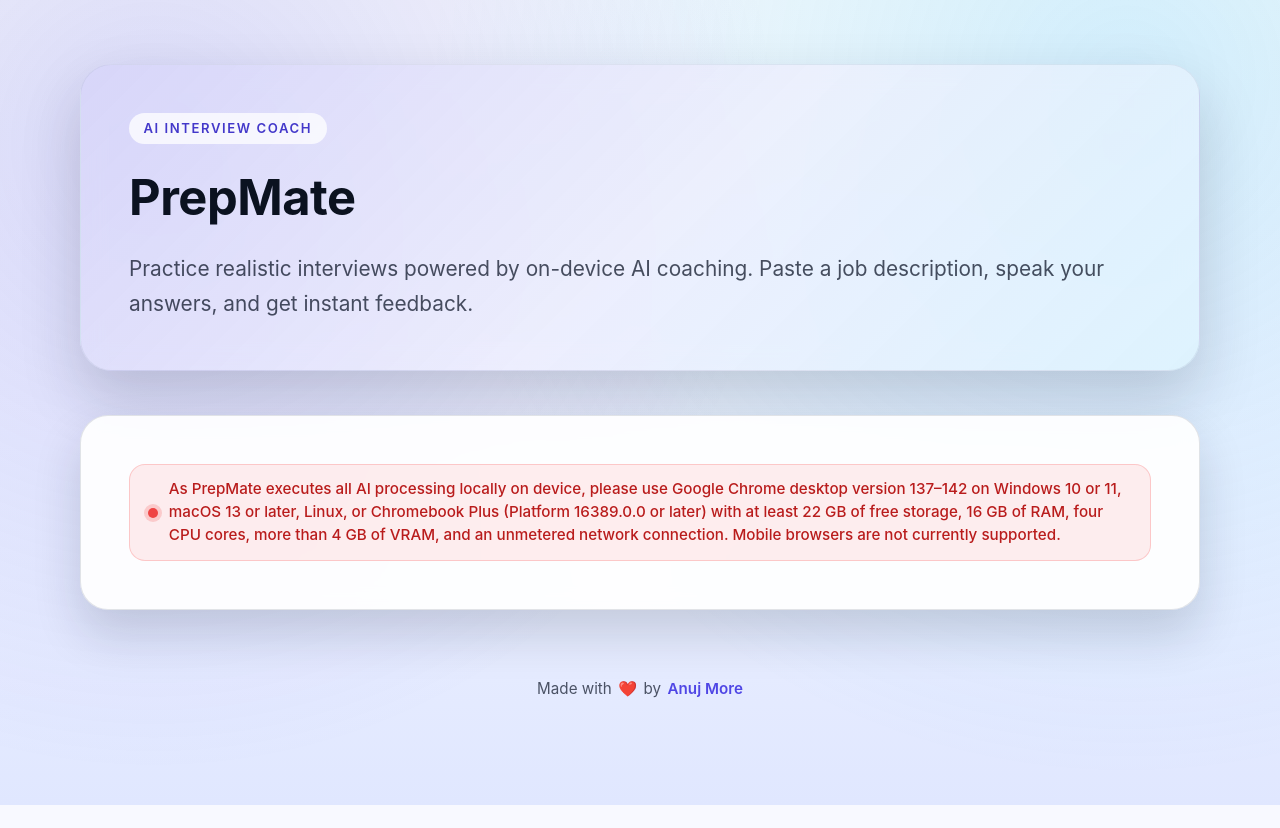
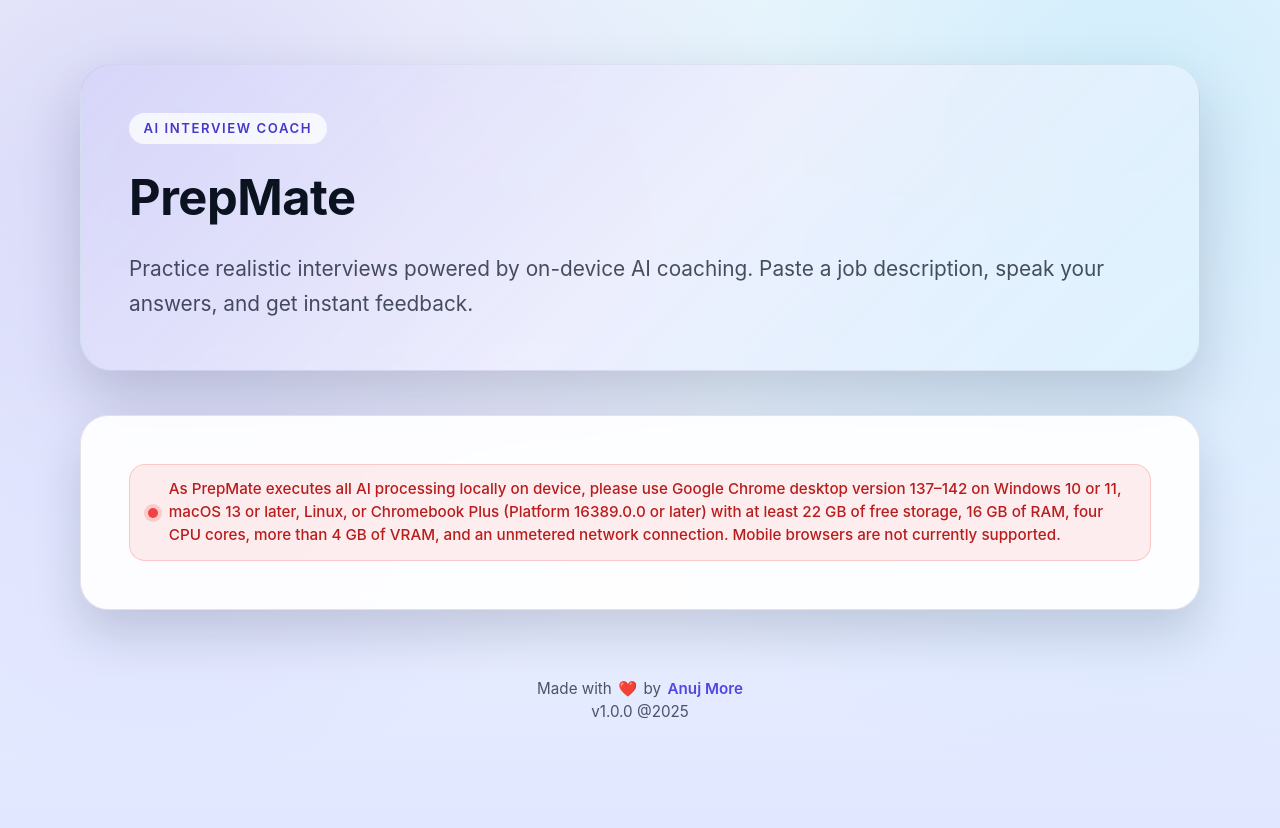
Before and after one commit to OfficialAnujMore/prep-mate, a React (Vite) app: page / in a window 1280 px wide. Before the commit the page ends 805 px from the top, so only its background shows below. Built offline with nearby package versions, Linux system fonts and the light colour scheme; no server answers.

Commit message:
Updated footer

```diff
--- a/src/components/Footer/Footer.module.css
+++ b/src/components/Footer/Footer.module.css
@@ -1,5 +1,7 @@
 .footer {
   display: flex;
+  flex-direction: column;
+  align-items: center;
   justify-content: center;
   padding: 1.5rem 0;
 }
--- a/src/components/Footer/Footer.tsx
+++ b/src/components/Footer/Footer.tsx
@@ -1,6 +1,7 @@
 import styles from "./Footer.module.css";
 
 export function Footer() {
+  const currentYear = new Date().getFullYear();
   return (
     <footer className={styles.footer}>
       <p className={styles.text}>
@@ -18,6 +19,9 @@
           Anuj More
         </a>
       </p>
+       <p className={styles.text}>
+        v1.0.0 @{currentYear}
+      </p>
     </footer>
   );
 }
```
